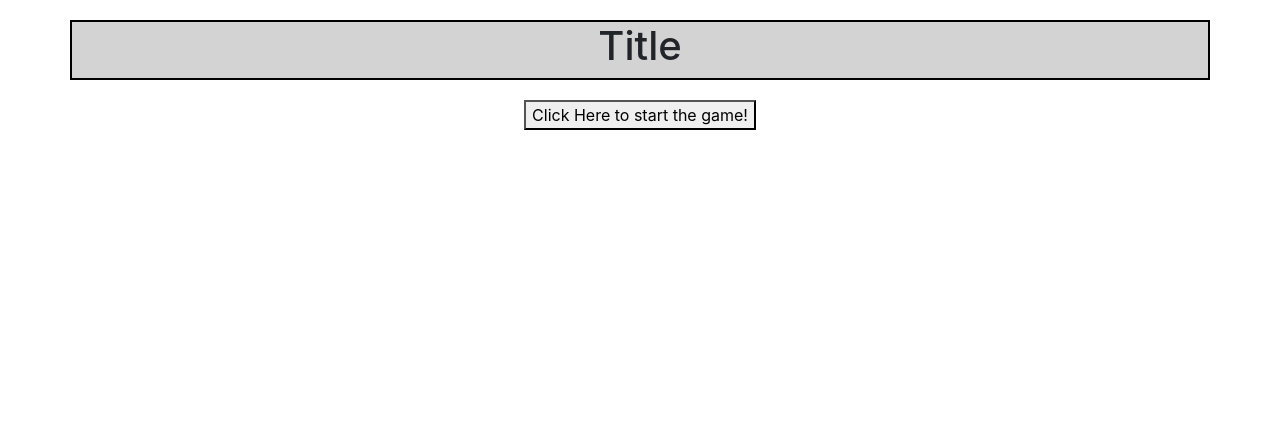
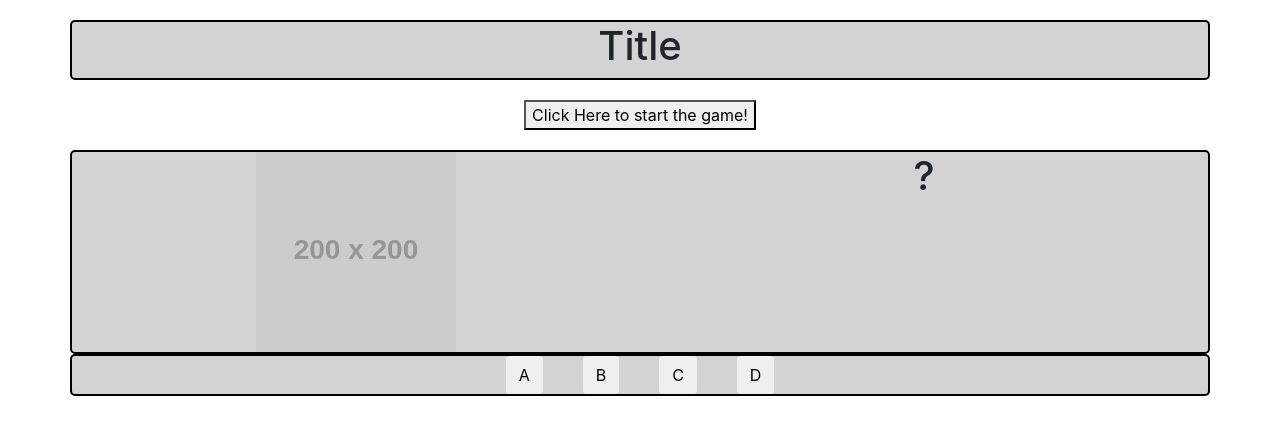
Before and after one commit to tintdang/TriviaGame, a plain HTML site: page index.html in a window 1280 px wide. Drawn offline with nearby package versions, Linux system fonts and the light colour scheme; placeholder pictures from the web are drawn by us.

Commit message:
created temp trivia

```diff
--- a/assets/css/style.css
+++ b/assets/css/style.css
@@ -1,10 +1,19 @@
 * {
     text-align: center;
+}
+html,
+body{
+    height: 100%;
+    /* background-image: url(..//images/background.jpeg); */
+    /* background-size: auto; */
+
+
 }
 
 .row {
     background: lightgray;
     border: 2px solid black;
+    border-radius: 5px;
 }
 
 #game {
@@ -16,6 +25,20 @@ h1 {
     margin-left: auto;
 }
 
-#startGame {
+#startGame,
+#questionBox {
     margin-top: 20px;
 }
+
+span {
+    margin-right: 20px;
+    margin-left: 20px;
+}
+
+#firstButton{
+    margin-left: auto;
+}
+
+#lastButton{
+    margin-right: auto;
+}
--- a/assets/javascript/app.js
+++ b/assets/javascript/app.js
@@ -1,5 +1,17 @@
+//Variables here
+var trivia = [{
+    question: "How would you write 'blahblah' in jQuery",
+    choices: ["$('mov')", "$('vow')", "$(she)", "$('#clash')"],
+    answer: 1,
+}]
+
+
+
+
+//Functions here
 $("#results").hide();
 
+//Starts the game with the button click
 $("#startButton").on("click", function(){
     $("#results").show();
     $("#startGame").hide();
--- a/index.html
+++ b/index.html
@@ -14,6 +14,7 @@
 </head>
 
 <body>
+
     <div class=container id="game">
 
         <div class="row">
@@ -29,11 +30,34 @@
                 <p>Time Remaining</p>
                 <p>00.00</p>
             </div>
-        </div> <!--End of result screen-->
+        </div>
+        <!--End of result screen-->
         <div id="startGame">
             <button id="startButton">Click Here to start the game!</button>
         </div>
 
+        <div class="row" id="questionBox">
+            <div class="col-md-6">
+                <img width="200px" src="https://www.placehold.it/200x200" alt="image here">
+            </div>
+            <div class="col-md-6">
+                <h1>?</h1>
+            </div>
+        </div>
+        <div class="row">
+            <span id="firstButton">
+                <button class="btn answer" id="A">A</button>
+            </span>
+            <span>
+                <button class="btn answer" id="B">B</button>
+            </span>
+            <span>
+                <button class="btn answer" id="C">C</button>
+            </span>
+            <span id="lastButton">
+                <button class="btn answer" id="D">D</button>
+            </span>
+        </div>
     </div>
 
     <script type="text/javascript" src="assets/javascript/app.js"></script>
```
Also changed, not shown: assets/images/background.jpeg (added).
